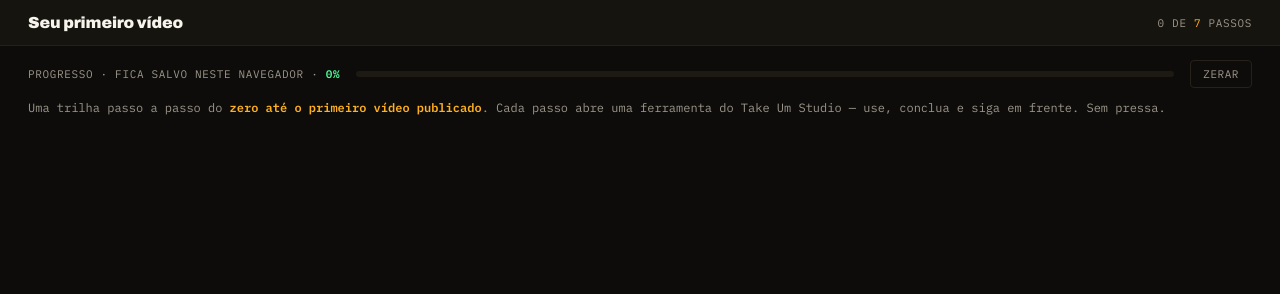
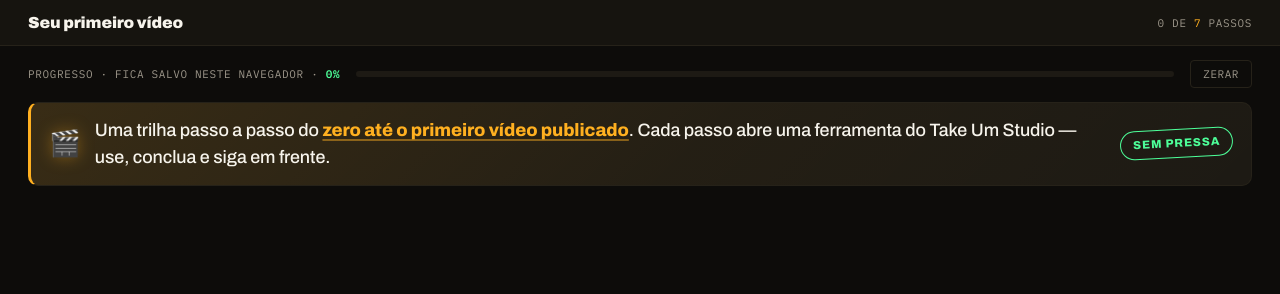
Before and after one commit to lbseven7/one-take-studio, a website: page one-take-studio/ferramentas/jornada.html in a window 1280 px wide. Shown: the top 294 px of the page. Drawn offline with Linux system fonts and the light colour scheme.

Commit message:
feat(journey): highlight intro note as prominent card with tag

```diff
--- a/one-take-studio/ferramentas/jornada.html
+++ b/one-take-studio/ferramentas/jornada.html
@@ -112,15 +112,57 @@
   .reset-btn:hover{ color: var(--accent-red); border-color: var(--accent-red); }
 
   .hero-note{
-    padding: 10px 28px 0 28px;
-    font-size: 12px;
-    color: var(--text-dim);
-    line-height: 1.6;
-    margin: 0;
+    display: flex;
+    align-items: center;
+    gap: 14px;
+    margin: 14px 28px 0;
+    padding: 14px 18px;
+    background:
+      linear-gradient(135deg, rgba(255,176,32,.12), rgba(255,176,32,.03) 55%, transparent),
+      var(--card);
+    border: 1px solid var(--panel-line);
+    border-left: 3px solid var(--accent-amber);
+    border-radius: 10px;
+    font-family: var(--font-display);
+    font-size: clamp(15px, 1.4vw, 19px);
+    font-weight: 500;
+    color: var(--text-main);
+    line-height: 1.5;
+    letter-spacing: -0.005em;
     flex-shrink: 0;
   }
-  .hero-note strong{ color: var(--accent-amber); font-weight: 600; }
-  @media (max-width: 760px){ .hero-note{ display: none; } }
+  .hn-icon{
+    font-size: clamp(20px, 2vw, 26px);
+    line-height: 1;
+    filter: drop-shadow(0 0 8px rgba(255,176,32,.35));
+  }
+  .hn-text{ min-width: 0; }
+  .hn-text strong{
+    color: var(--accent-amber);
+    font-weight: 800;
+    text-decoration: underline;
+    text-decoration-color: rgba(255,176,32,.45);
+    text-decoration-thickness: 2px;
+    text-underline-offset: 3px;
+  }
+  .hn-tag{
+    font-style: normal;
+    font-size: clamp(10.5px, .9vw, 12px);
+    font-weight: 800;
+    letter-spacing: 0.08em;
+    text-transform: uppercase;
+    color: var(--accent-green);
+    border: 1.5px solid var(--accent-green);
+    border-radius: 999px;
+    padding: 5px 12px;
+    white-space: nowrap;
+    margin-left: auto;
+    transform: rotate(-3deg);
+  }
+  @media (max-width: 760px){
+    .hero-note{ margin: 10px 16px 0; padding: 11px 13px; gap: 10px; }
+    .hn-tag{ display: none; }
+  }
 
   /* ---------- TRILHA (SLIDESHOW) ---------- */
   #trail{
@@ -424,7 +466,11 @@
     <button class="reset-btn" id="reset-btn">Zerar</button>
   </div>
 
-  <p class="hero-note">Uma trilha passo a passo do <strong>zero até o primeiro vídeo publicado</strong>. Cada passo abre uma ferramenta do Take Um Studio — use, conclua e siga em frente. Sem pressa.</p>
+  <p class="hero-note">
+    <span class="hn-icon" aria-hidden="true">🎬</span>
+    <span class="hn-text">Uma trilha passo a passo do <strong>zero até o primeiro vídeo publicado</strong>. Cada passo abre uma ferramenta do Take Um Studio — use, conclua e siga em frente.</span>
+    <em class="hn-tag">Sem pressa</em>
+  </p>
 
   <div id="trail">
     <div id="stage"></div>
```
